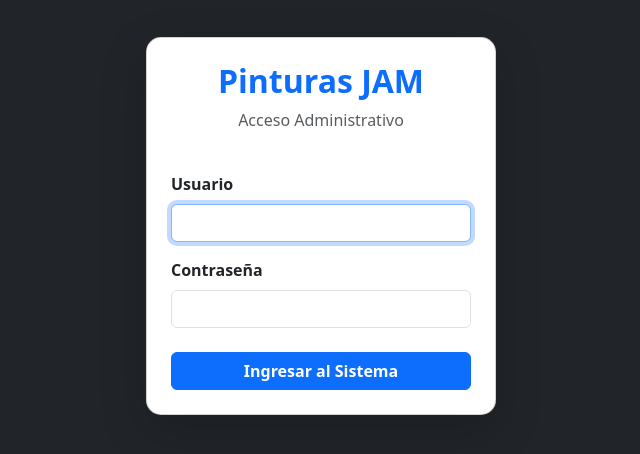
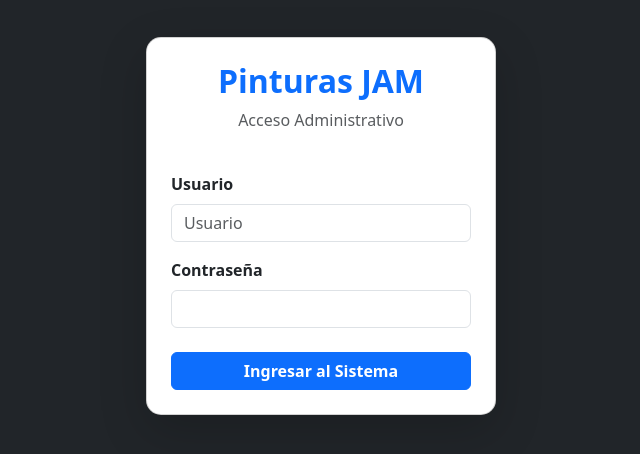
Before and after one commit to ventasrespondeya-cell/Control-de-Inventario---Pinturas-JAM, a Flask app: page /login in a window 1280 px wide. Shown: the part 174-628 px from the top of the page, without its empty margins (319-959 px from the left). Run offline with Flask 3, Linux system fonts and the light colour scheme.

Commit message:
Update login.html

```diff
--- a/templates/login.html
+++ b/templates/login.html
@@ -19,7 +19,7 @@
         <form method="POST">
             <div class="mb-3">
                 <label class="form-label fw-bold">Usuario</label>
-                <input type="text" name="usuario" class="form-control" required autofocus>
+                <input type="text" name="username" class="form-control" placeholder="Usuario" required>
             </div>
             <div class="mb-4">
                 <label class="form-label fw-bold">Contraseña</label>
```
